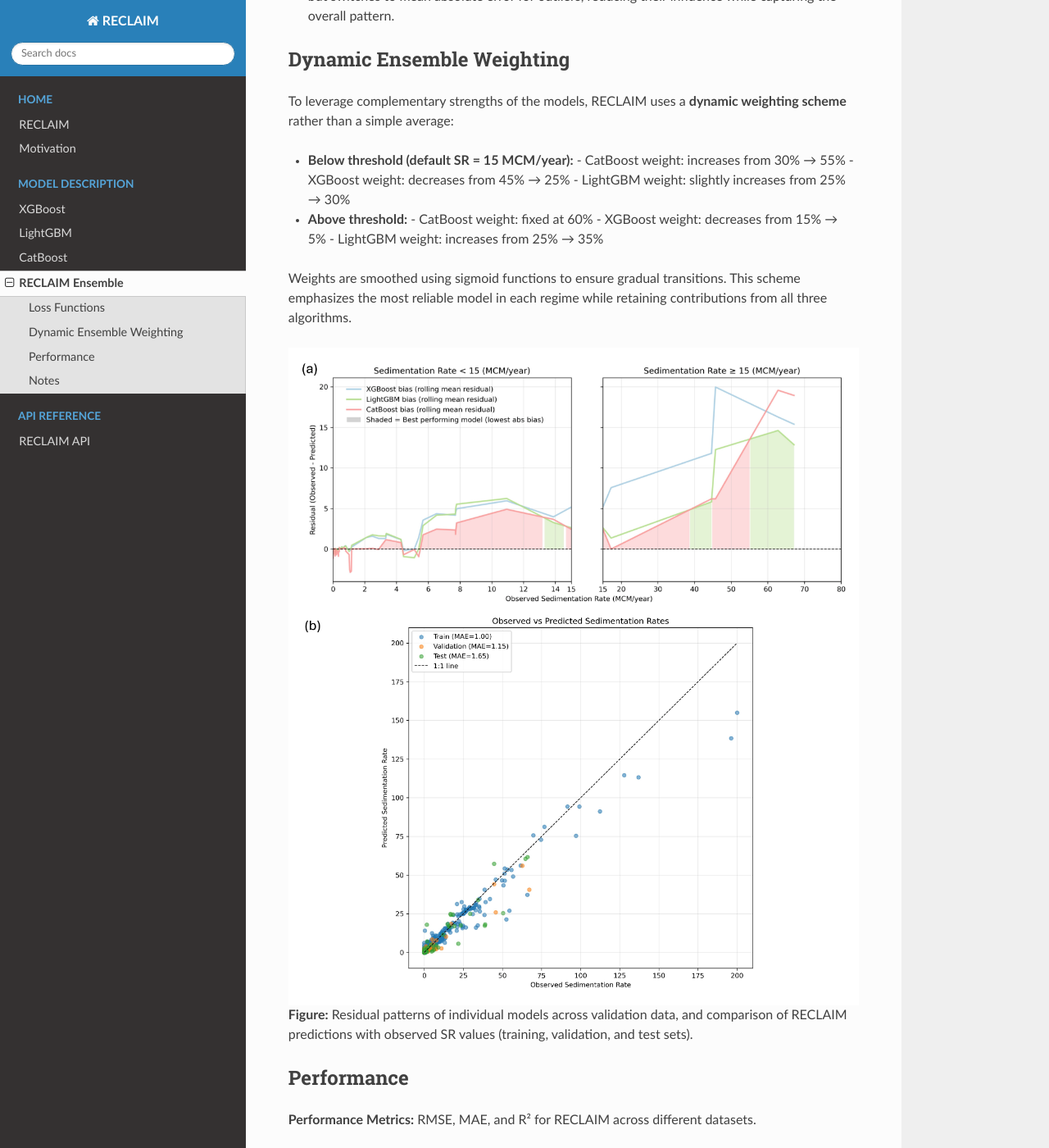
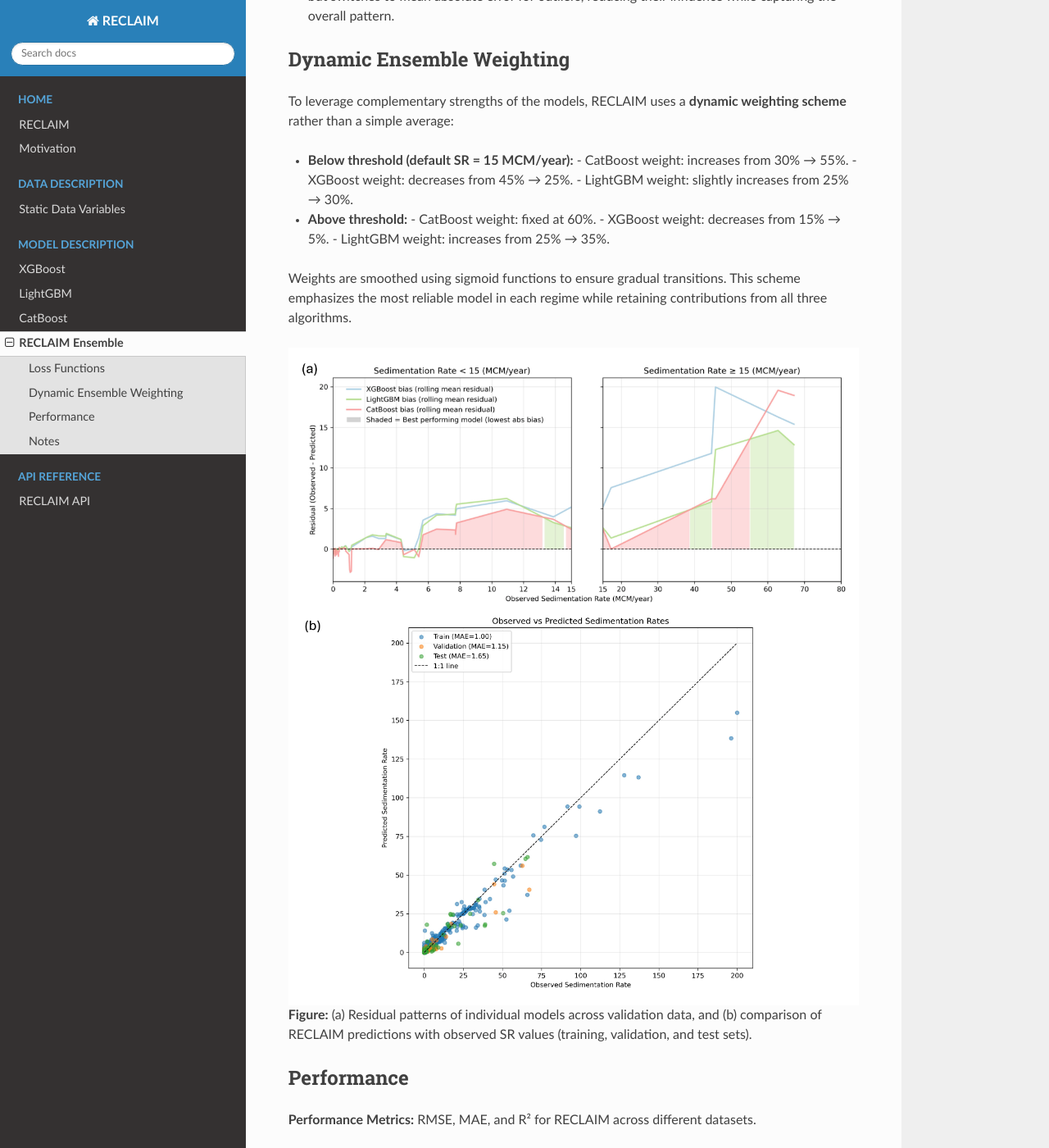
Before and after one commit to UW-SASWE/RECLAIM, a Sphinx documentation site: the page built from docs/reclaim_ensemble_SR.rst, in a window 1280 px wide and 1400 px high, scrolled down 400 px. Shown: the whole window at 82% size. Built offline with Sphinx 7.4.7 and the Read the Docs theme 3.1.0, drawn with Linux system fonts in a browser that asks for light colours; pages that are not in the unit, such as notebooks, are missing from menus.

Commit message:
added static data variables

```diff
--- a/docs/reclaim_ensemble_SR.rst
+++ b/docs/reclaim_ensemble_SR.rst
@@ -19,14 +19,14 @@
 To leverage complementary strengths of the models, RECLAIM uses a **dynamic weighting scheme** rather than a simple average:
 
 - **Below threshold (default SR = 15 MCM/year):**
-  - CatBoost weight: increases from 30% → 55%
-  - XGBoost weight: decreases from 45% → 25%
-  - LightGBM weight: slightly increases from 25% → 30%
+  - CatBoost weight: increases from 30% → 55%.
+  - XGBoost weight: decreases from 45% → 25%.
+  - LightGBM weight: slightly increases from 25% → 30%.
 
 - **Above threshold:**
-  - CatBoost weight: fixed at 60%
-  - XGBoost weight: decreases from 15% → 5%
-  - LightGBM weight: increases from 25% → 35%
+  - CatBoost weight: fixed at 60%.
+  - XGBoost weight: decreases from 15% → 5%.
+  - LightGBM weight: increases from 25% → 35%.
 
 Weights are smoothed using sigmoid functions to ensure gradual transitions. This scheme emphasizes the most reliable model in each regime while retaining contributions from all three algorithms.
 
@@ -34,7 +34,7 @@
    :alt: RECLAIM ensemble predictions vs observed SR
    :align: center
 
-**Figure:** Residual patterns of individual models across validation data, and comparison of RECLAIM predictions with observed SR values (training, validation, and test sets).
+**Figure:** (a) Residual patterns of individual models across validation data, and (b) comparison of RECLAIM predictions with observed SR values (training, validation, and test sets).
 
 Performance
 ------------------
```
Also changed, not shown: docs/index.rst (+9 -0 lines), docs/static_data_variables.rst (added, +89 -0 lines).
